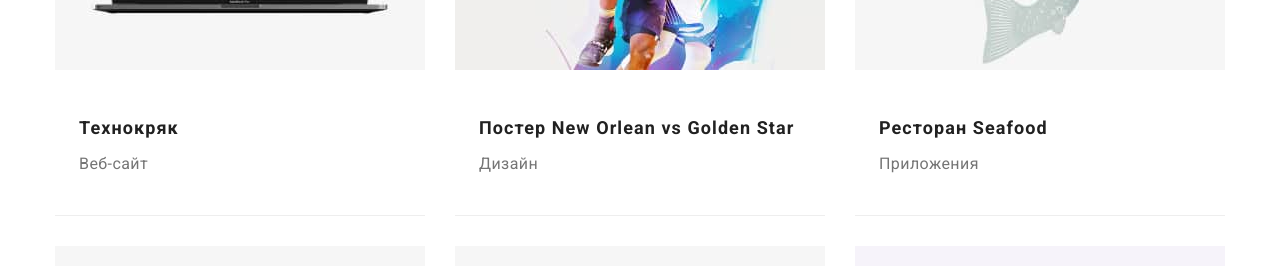
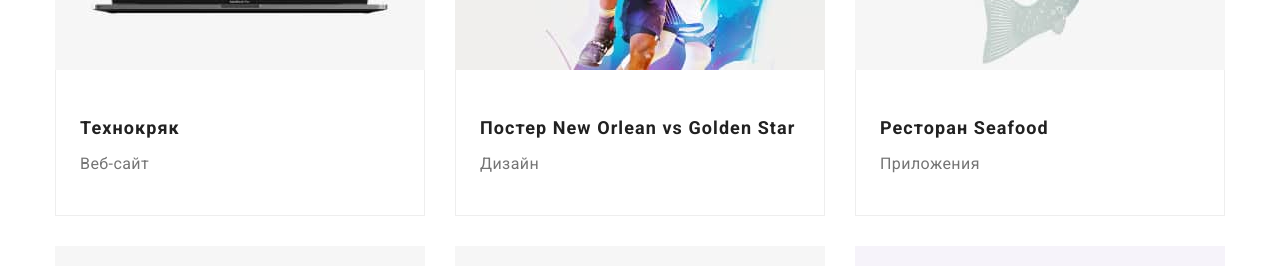
Before and after one commit to PnkaPWNZ/goit-markup-hw-03, a plain HTML site: page portfolio.html in a window 1280 px wide. Shown: the part 495-761 px from the top of the page. Drawn offline with Linux system fonts and the light colour scheme.

Commit message:
)))))))))))))))))))))))

```diff
--- a/css/styles.css
+++ b/css/styles.css
@@ -500,6 +500,8 @@
     padding-top: 20px;
     border: none;
     border-bottom: 1px solid #EEEEEE;
+    border-right: 1px solid #EEEEEE;
+    border-left: 1px solid #EEEEEE;;
 }
 
 
```
Also changed, not shown: images/icons.svg (renamed from sprite.svg).
